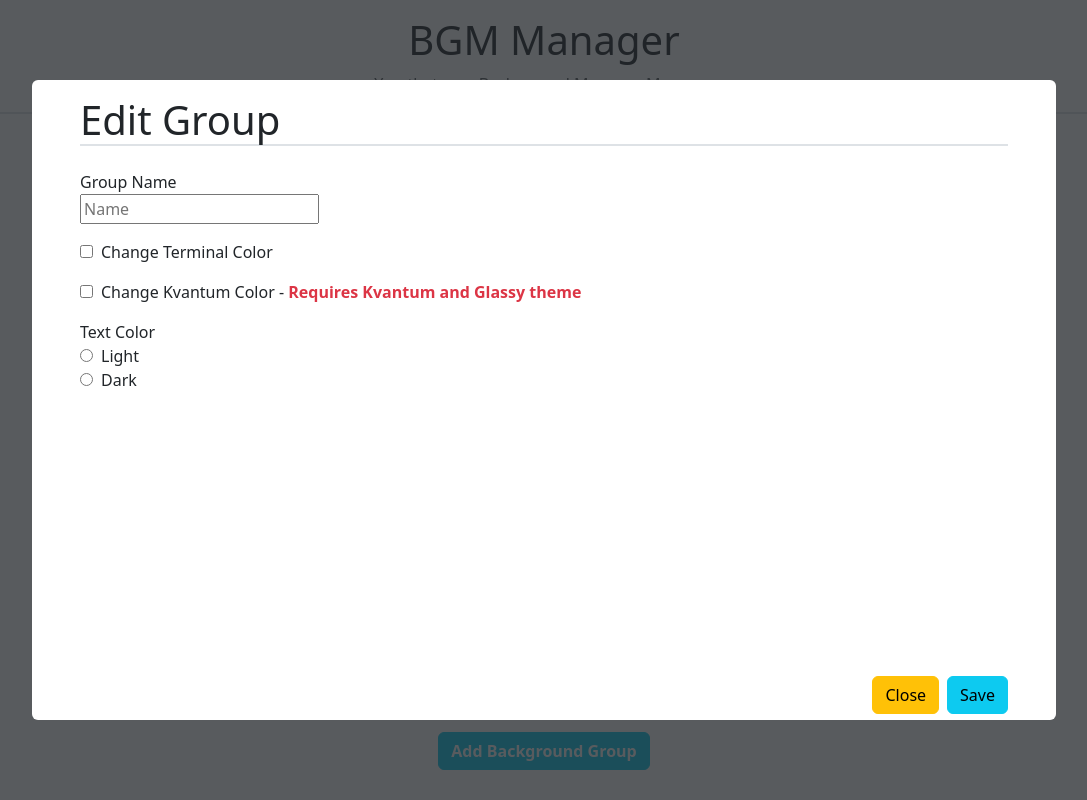
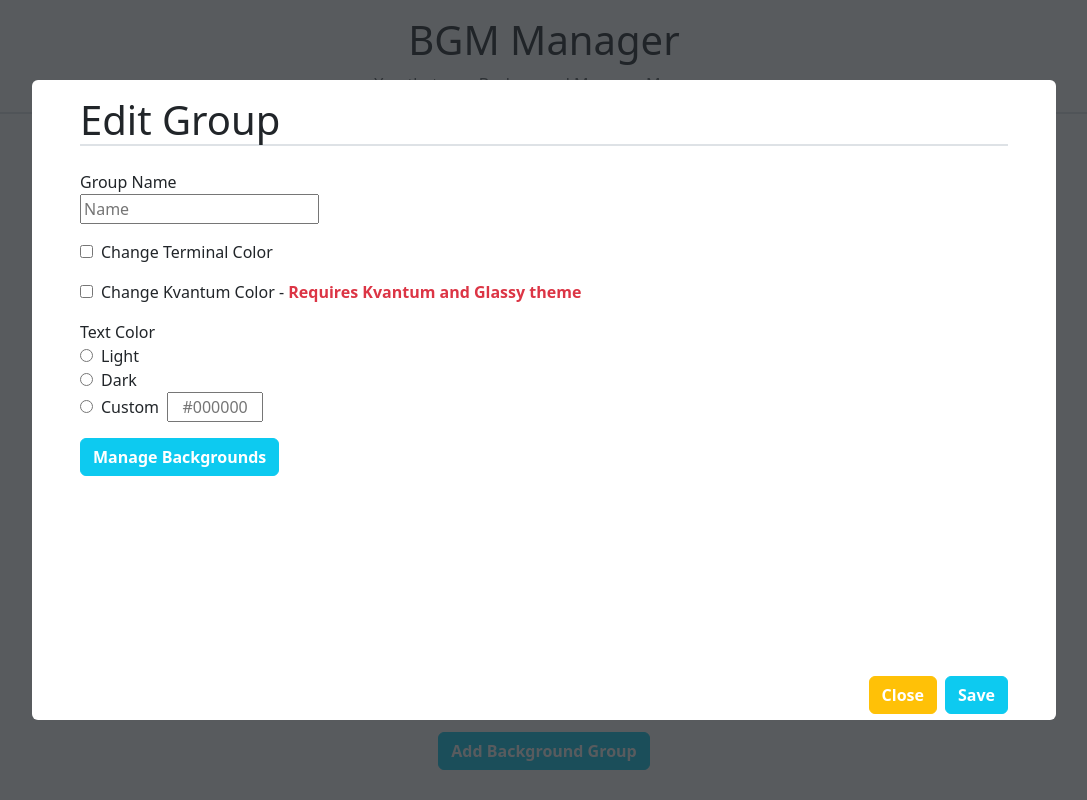
Before and after one commit to Lordpun/BGM-Manager, a React (Vite) app: page / in a window 1280 px wide. Both pictures are taken after a click on the link "Add Background Group". Shown: the whole page, without its empty margins (96-1183 px from the left). Built offline with nearby package versions, Linux system fonts and the light colour scheme.

Commit message:
Added a button for background management, added an option for custom text color

```diff
--- a/src/components/GroupEdit.jsx
+++ b/src/components/GroupEdit.jsx
@@ -1,4 +1,9 @@
+import { useState } from "react";
+
 function GroupEdit({ groupData, closePopup }) {
+  const [backgroundsOpen, openBackgrounds] = useState(true);
+  const [backgroundsData, setBackgrounds] = useState(null);
+
   const closeWithoutSave = async () => {
     let response = confirm("Close without saving?");
     if (response) {
@@ -44,12 +49,19 @@ function GroupEdit({ groupData, closePopup }) {
             <input className="me-2" name="textColor" type="radio" value="dark"/>
             <label>Dark</label>
           </div>
+          <div>
+            <input className="me-2" name="textColor" type="radio" value="dark"/>
+            <label>Custom</label>
+            <input className="ms-2 text-center" type="text" placeholder="#000000" style={{width: "6rem"}}/>
+          </div>
         </div>
+
+        <a className="btn btn-info mt-3 text-white fw-bold">Manage Backgrounds</a>
       </form>
 
       <section className="mt-auto text-end">
-        <a className="btn btn-warning me-2" onClick={closeWithoutSave}>Close</a>
-        <a className="btn btn-info">Save</a>
+        <a className="btn btn-warning me-2 text-white fw-bold" onClick={closeWithoutSave}>Close</a>
+        <a className="btn btn-info text-white fw-bold">Save</a>
       </section>
     </section>
   </section>
```
